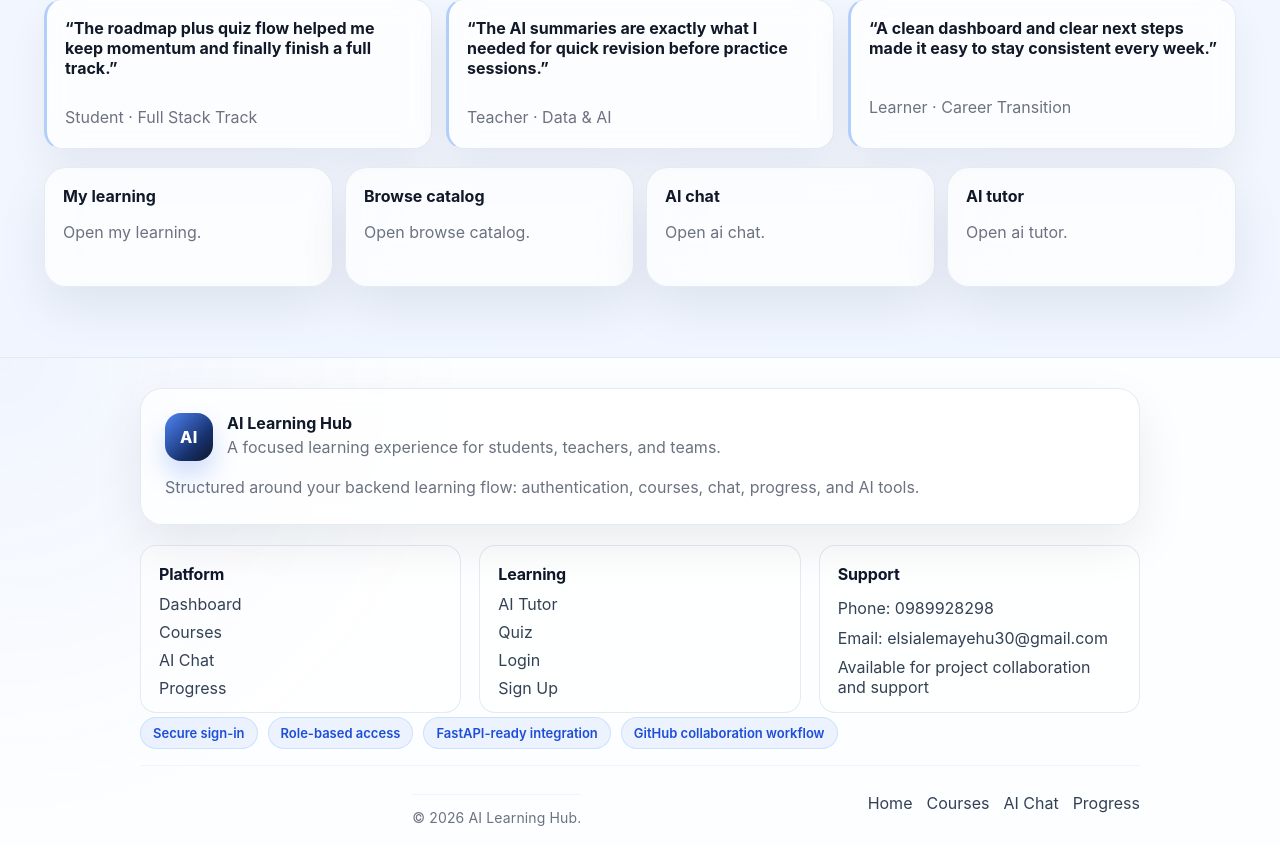
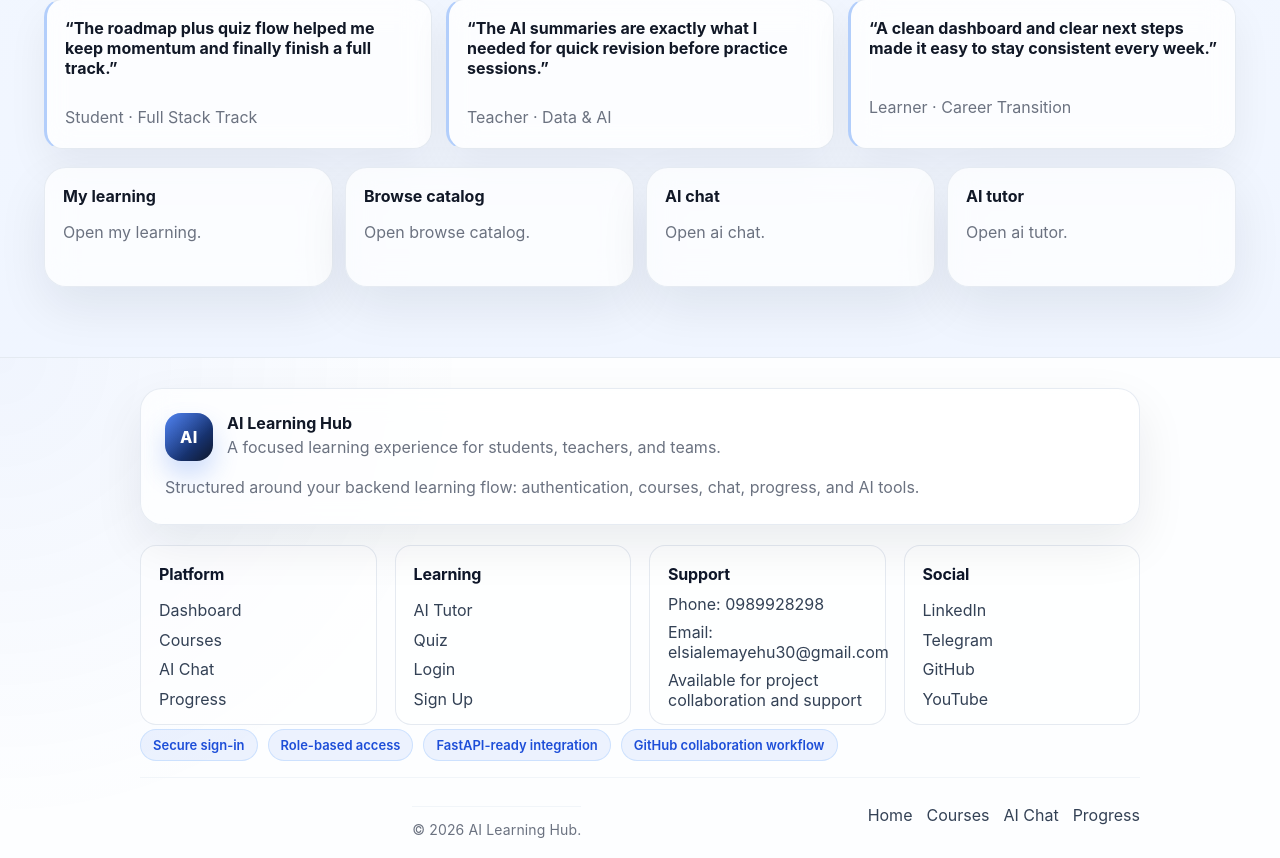
Before and after one commit to Elsa2116/Fluential_AI-Learning-Platform, a Next.js app in the folder frontend/: page / in a window 1280 px wide. Shown: the part 1667-2525 px from the top of the page. Built offline with nearby package versions, Linux system fonts and the light colour scheme.

Commit message:
working on the footer and dashboard

```diff
--- a/frontend/src/components/AppShell.jsx
+++ b/frontend/src/components/AppShell.jsx
@@ -169,6 +169,36 @@ export default function AppShell({ children }) {
                   <span>Available for project collaboration and support</span>
                 </div>
               </section>
+
+              <section>
+                <h4>Social</h4>
+                <div className="footer-links">
+                  <a
+                    href="https://www.linkedin.com"
+                    target="_blank"
+                    rel="noreferrer"
+                  >
+                    LinkedIn
+                  </a>
+                  <a href="https://t.me" target="_blank" rel="noreferrer">
+                    Telegram
+                  </a>
+                  <a
+                    href="https://github.com"
+                    target="_blank"
+                    rel="noreferrer"
+                  >
+                    GitHub
+                  </a>
+                  <a
+                    href="https://www.youtube.com"
+                    target="_blank"
+                    rel="noreferrer"
+                  >
+                    YouTube
+                  </a>
+                </div>
+              </section>
             </div>
           </div>
 
```
